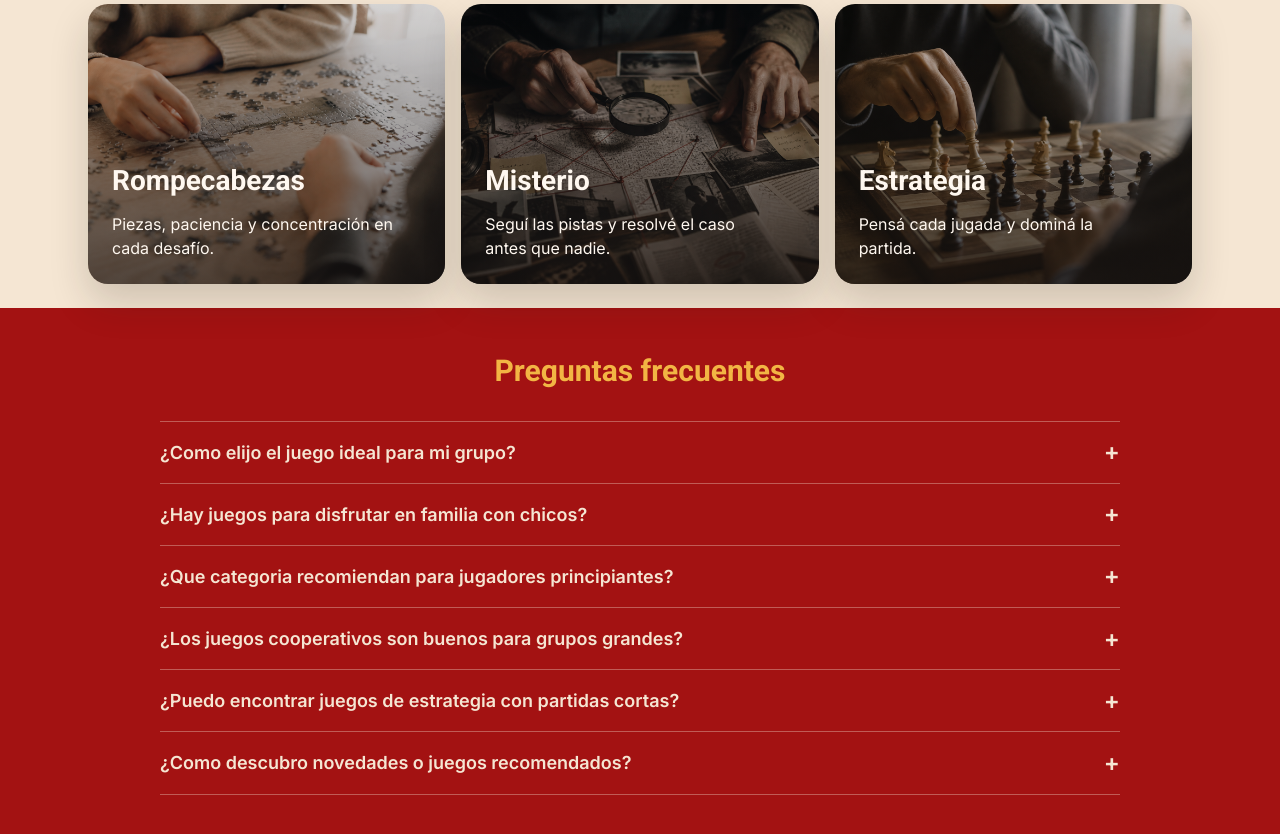
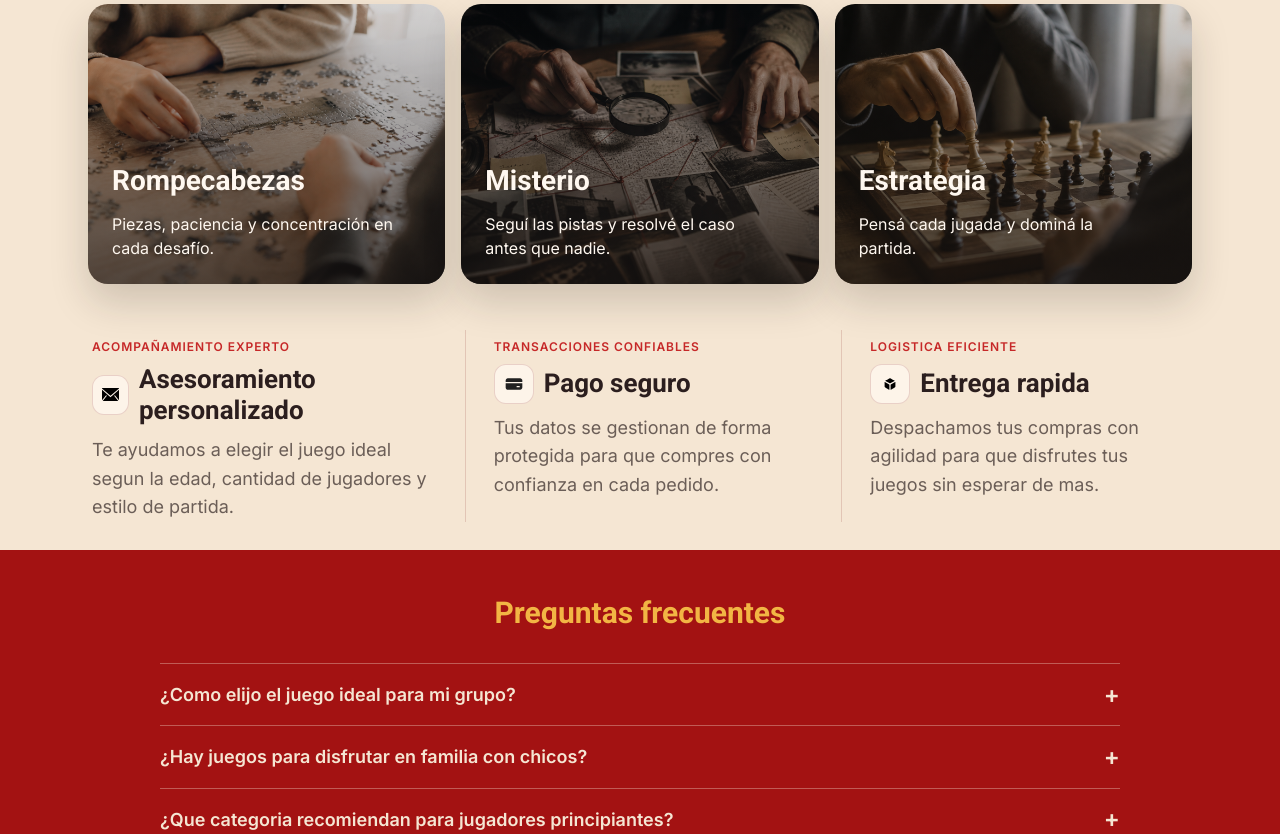
Before and after one commit to Galleee2002/PHP-E-Commerce, a PHP site: page / in a window 1280 px wide. Shown: the part 637-1471 px from the top of the page. Run offline with PHP 8.4, Linux system fonts and the light colour scheme.

Commit message:
-Se añade una seccion nueva a la home

```diff
--- a/css/home.css
+++ b/css/home.css
@@ -236,6 +236,84 @@
     line-height: 1.5;
 }
 
+.home-benefits {
+    display: grid;
+    gap: 0;
+    margin-top: 28px;
+    margin-bottom: 18px;
+}
+
+.home-benefits__grid {
+    display: grid;
+    gap: 0;
+    grid-template-columns: repeat(1, minmax(0, 1fr));
+    border-bottom: 1px solid var(--color-primary-dark-15);
+}
+
+.home-benefit-card {
+    display: grid;
+    grid-template-columns: 1fr;
+    align-items: stretch;
+    padding: 18px 0;
+}
+
+.home-benefit-card + .home-benefit-card {
+    border-top: 1px solid var(--color-primary-dark-15);
+}
+
+.home-benefit-card__icon {
+    width: 42px;
+    height: 42px;
+    display: inline-flex;
+    align-items: center;
+    justify-content: center;
+    border-radius: var(--radius-md);
+    border: 1px solid var(--color-primary-dark-15);
+    background-color: rgba(255, 248, 240, 0.75);
+    padding: 12px;
+}
+
+.home-benefit-card__icon img {
+    display: block;
+    width: 100%;
+    height: 100%;
+    object-fit: contain;
+}
+
+.home-benefit-card__content {
+    max-width: 68ch;
+}
+
+.home-benefit-card__heading {
+    margin-top: 8px;
+    display: flex;
+    align-items: center;
+    gap: 10px;
+}
+
+.home-benefit-card__eyebrow {
+    margin: 2px 0 0;
+    color: var(--color-accent);
+    font-size: 12px;
+    font-weight: 600;
+    letter-spacing: 0.08em;
+    text-transform: uppercase;
+}
+
+.home-benefit-card__title {
+    margin: 0;
+    font-size: clamp(22px, 0.7vw + 17px, 30px);
+    line-height: 1.2;
+    color: var(--color-soft-black);
+}
+
+.home-benefit-card__text {
+    margin: 10px 0 0;
+    color: var(--color-text-soft);
+    font-size: clamp(15px, 0.45vw + 13px, 18px);
+    line-height: 1.6;
+}
+
 .home-faq {
     --faq-background: var(--color-primary);
     --faq-title-color: var(--color-yellow-soft);
@@ -365,6 +443,36 @@
         font-size: 16px;
     }
 
+    .home-benefits {
+        margin-top: 38px;
+        margin-bottom: 22px;
+    }
+
+    .home-benefits__grid {
+        grid-template-columns: repeat(3, minmax(0, 1fr));
+        gap: 20px;
+        border-bottom: none;
+    }
+
+    .home-benefit-card {
+        grid-template-columns: 1fr;
+        align-items: start;
+        padding: 6px 4px 0;
+        border-top: none;
+    }
+
+    .home-benefit-card + .home-benefit-card {
+        border-top: none;
+        border-left: 1px solid var(--color-primary-dark-15);
+        padding-left: 24px;
+    }
+
+    .home-benefit-card__icon {
+        width: 40px;
+        height: 40px;
+        padding: 9px;
+    }
+
     .home-faq {
         padding: 40px 32px;
     }
@@ -413,6 +521,31 @@
         font-size: 14px;
     }
 
+    .home-benefit-card {
+        grid-template-columns: 1fr;
+        align-items: flex-start;
+        padding: 14px 0;
+    }
+
+    .home-benefit-card__icon {
+        width: 38px;
+        height: 38px;
+        padding: 8px;
+    }
+
+    .home-benefit-card__eyebrow {
+        font-size: 11px;
+    }
+
+    .home-benefit-card__title {
+        font-size: 24px;
+    }
+
+    .home-benefit-card__text {
+        font-size: 14px;
+        margin-top: 8px;
+    }
+
     .home-faq__question {
         font-size: 15px;
         gap: 12px;
@@ -451,6 +584,19 @@
     .home-categories {
         grid-template-columns: repeat(3, minmax(0, 1fr));
     }
+
+    .home-benefits {
+        margin-top: 46px;
+        margin-bottom: 28px;
+    }
+
+    .home-benefits__grid {
+        gap: 26px;
+    }
+
+    .home-benefit-card + .home-benefit-card {
+        padding-left: 28px;
+    }
 }
 
 @media (min-width: 1440px) {
--- a/vistas/home.php
+++ b/vistas/home.php
@@ -35,6 +35,46 @@
     </article>
 </section>
 
+<section class="home-benefits home-section" aria-label="Beneficios de comprar con nosotros">
+    <div class="home-benefits__grid">
+        <article class="home-benefit-card">
+            <div class="home-benefit-card__content">
+                <p class="home-benefit-card__eyebrow">Acompañamiento experto</p>
+                <div class="home-benefit-card__heading">
+                    <div class="home-benefit-card__icon" aria-hidden="true">
+                        <img src="imgs/message.svg" alt="">
+                    </div>
+                    <h3 class="home-benefit-card__title">Asesoramiento personalizado</h3>
+                </div>
+                <p class="home-benefit-card__text">Te ayudamos a elegir el juego ideal segun la edad, cantidad de jugadores y estilo de partida.</p>
+            </article>
+
+        <article class="home-benefit-card">
+            <div class="home-benefit-card__content">
+                <p class="home-benefit-card__eyebrow">Transacciones confiables</p>
+                <div class="home-benefit-card__heading">
+                    <div class="home-benefit-card__icon" aria-hidden="true">
+                        <img src="imgs/payment.svg" alt="">
+                    </div>
+                    <h3 class="home-benefit-card__title">Pago seguro</h3>
+                </div>
+                <p class="home-benefit-card__text">Tus datos se gestionan de forma protegida para que compres con confianza en cada pedido.</p>
+            </article>
+
+        <article class="home-benefit-card">
+            <div class="home-benefit-card__content">
+                <p class="home-benefit-card__eyebrow">Logistica eficiente</p>
+                <div class="home-benefit-card__heading">
+                    <div class="home-benefit-card__icon" aria-hidden="true">
+                        <img src="imgs/shipment.svg" alt="">
+                    </div>
+                    <h3 class="home-benefit-card__title">Entrega rapida</h3>
+                </div>
+                <p class="home-benefit-card__text">Despachamos tus compras con agilidad para que disfrutes tus juegos sin esperar de mas.</p>
+            </article>
+    </div>
+</section>
+
 <section class="home-faq home-section" aria-labelledby="preguntas-frecuentes">
     <div class="home-faq__inner">
         <h2 class="home-faq__title" id="preguntas-frecuentes">Preguntas frecuentes</h2>
```
Also changed, not shown: imgs/message.svg (added), imgs/payment.svg (added), imgs/shipment.svg (added).
